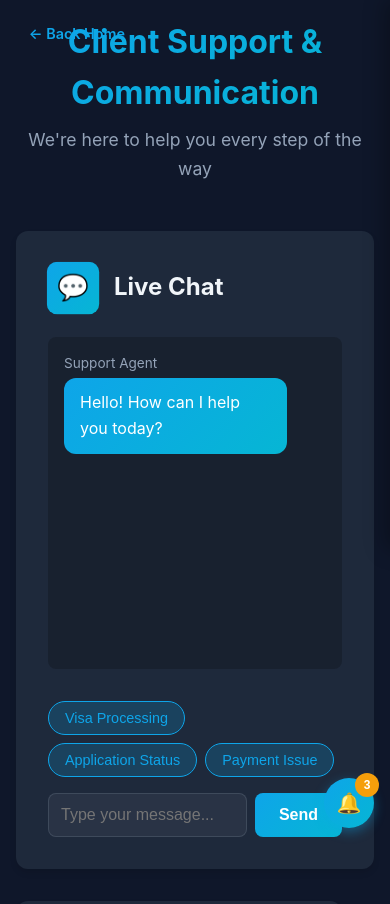
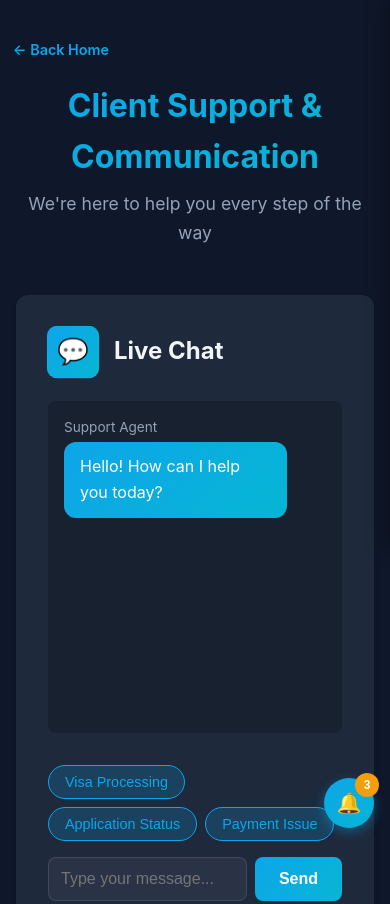
Before and after one commit to Oscah-jay/RobertWalters, a website: page support.html in a window 390 px wide. Shown: the top 904 px of the page. Drawn offline with Linux system fonts and the light colour scheme.

Commit message:
Update support header

```diff
--- a/support.html
+++ b/support.html
@@ -539,6 +539,7 @@
 
             .header h1 {
                 font-size: 2rem;
+                margin-top: 4rem;
             }
 
             .support-grid {
@@ -564,6 +565,20 @@
             .chat-bubble {
                 max-width: 85%;
             }
+
+            .back-home-btn {
+             display: inline-flex;
+             align-items: center;
+             gap: 0.4rem;
+             margin-bottom: -2rem;
+             font-size: 0.9rem;
+             font-weight: 600;
+             color: var(--primary);
+             text-decoration: none;
+             padding: 0.4rem 0.8rem;
+             border-radius: 6px;
+             transition: background 0.2s ease, transform 0.2s ease;
+}
         }
 
         /* Success Message */
@@ -671,6 +686,7 @@
   position: absolute;
   top: 0;
   left: 0;
+  margin-top: 2rem;
 }
 
 
@@ -678,8 +694,8 @@
 </head>
 <body>
     <div class="container">
+        <a href="index.html" class="back-home-btn">← Back Home</a>
         <header class="header">
-            <a href="index.html" class="back-home-btn">← Back Home</a>
             <h1>Client Support & Communication</h1>
             <p>We're here to help you every step of the way</p>
         </header>
```
